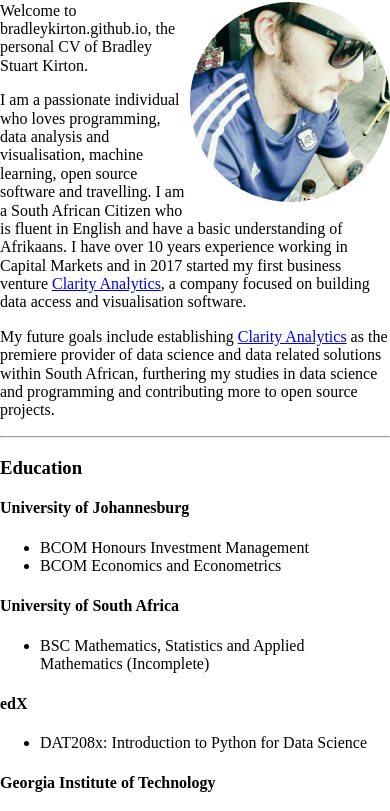
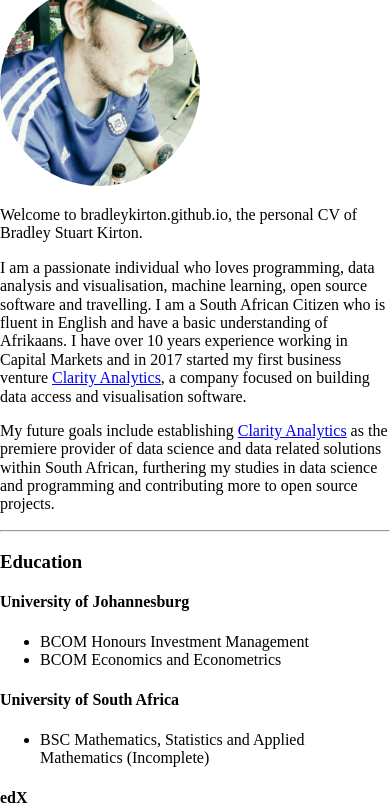
Before and after one commit to BradleyKirton/bradleykirton.github.io, a website: page index.html in a window 390 px wide. Shown: the part 121-932 px from the top of the page. Drawn offline with nearby package versions, Linux system fonts and the light colour scheme; a small style sheet from the web is missing.

Commit message:
Added a media query for the profile pic for small devices.

```diff
--- a/index.html
+++ b/index.html
@@ -32,6 +32,13 @@
 		.img-circle {
 			border-radius: 50%;
 			float: right;
+		}
+
+		@media all and (max-width:500px){
+		    .img-circle {
+		    	float:none;
+		    	margin: auto;
+		    }
 		}
 
 		.social {
@@ -71,16 +78,13 @@
 	</div>
 
 	<div id="about" class="container">
-		<p>
 		<img
 			class="img-circle"
 			width="200"
 			height="200"
 			src="/static/img/profile.jpg"
 			alt="Profile picture of me">
-
-			Welcome to bradleykirton.github.io, the personal CV of Bradley Stuart Kirton.
-		</p>
+		<p>Welcome to bradleykirton.github.io, the personal CV of Bradley Stuart Kirton.</p>
 		<p>
 			I am a passionate individual who loves programming, data analysis and visualisation, machine learning,
 			open source software and travelling.
```
Lines whose indentation alone changed are shown as unchanged.
